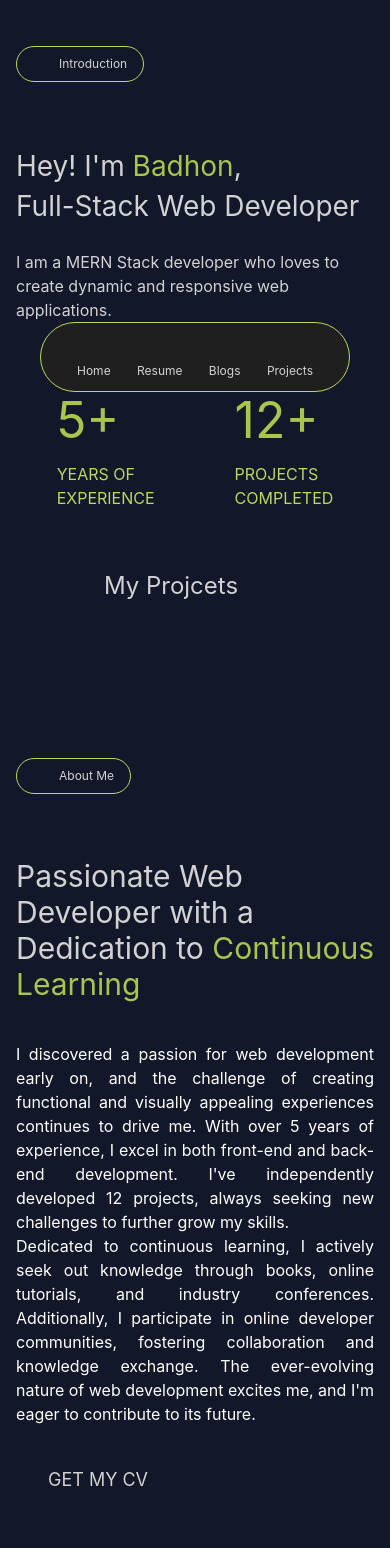
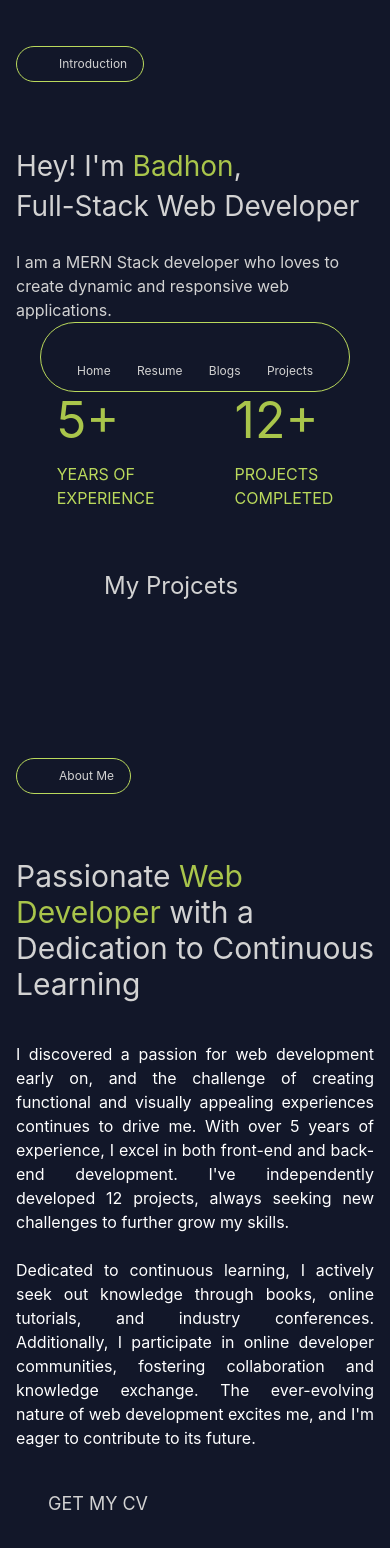
Before and after one commit to Badhon303/badhon, a React (Create React App) app: page / in a window 390 px wide. Shown: the part 440-1988 px from the top of the page. Built offline with nearby package versions, Linux system fonts and the light colour scheme; some icons are missing; what react-photo-view would draw is missing.

Commit message:
style modified

```diff
--- a/src/components/Navbar/MobileNav.js
+++ b/src/components/Navbar/MobileNav.js
@@ -3,7 +3,7 @@ import { Link } from "react-router-dom"
 
 const MobileNav = () => {
   return (
-    <div className="flex flex-row justify-between py-3 px-9 bg-base-100 border-[1px] border-accent rounded-full">
+    <div className="flex flex-row justify-between py-3 px-9 bg-[#121729] border-[1px] border-accent rounded-full">
       <Link to="/" className="icon flex flex-col items-center gap-1">
         <lord-icon
           src="https://cdn.lordicon.com/osuxyevn.json"
--- a/src/components/Typography/SectionHead.js
+++ b/src/components/Typography/SectionHead.js
@@ -1,11 +1,11 @@
-import React from 'react'
+import React from "react"
 
 const SectionHead = ({ children }) => {
-    return (
-        <h2 className='lg:text-5xl md:text-4xl text-3xl lg:leading-[60px] md:leading-[45px] leading-[36px] mt-12 mb-10 max-w-[670px]'>
-            {children}
-        </h2>
-    )
+  return (
+    <h2 className="lg:text-5xl md:text-4xl text-3xl lg:leading-[60px] md:leading-[45px] leading-[36px] mt-12 mb-10">
+      {children}
+    </h2>
+  )
 }
 
 export default SectionHead
--- a/src/layouts/Main.js
+++ b/src/layouts/Main.js
@@ -8,9 +8,9 @@ import MobileNav from "../components/Navbar/MobileNav"
 
 const Main = () => {
   return (
-    <div className="max-w-[1440px] mx-auto flex gap-10 lg:px-4 md:px-8 px-4">
+    <div className="max-w-[1600px] mx-auto flex gap-10 lg:px-4 md:px-8 px-4">
       <Suspense fallback={<Loader />}>
-        <div className="w-[380px] lg:block hidden">
+        <div className="w-[400px] lg:block hidden">
           <Profile />
         </div>
         <div className="lg:max-w-[1000px]">
--- a/src/pages/Homepage/AboutMe/AboutMe.js
+++ b/src/pages/Homepage/AboutMe/AboutMe.js
@@ -11,16 +11,16 @@ const AboutMe = () => {
     <section id="about" className="mb-16">
       <SectionTitle props={props} />
       <SectionHead>
-        Passionate Web Developer with a Dedication to{" "}
-        <span className="text-primary">Continuous Learning</span>
+        Passionate <span className="text-primary">Web Developer</span> with a
+        Dedication to Continuous Learning
       </SectionHead>
       <div data-aos="fade-up" data-aos-delay={"40"}>
-        <p className="text-white text-justify max-w-[800px]">
+        <p className="text-white text-justify">
           I discovered a passion for web development early on, and the challenge
           of creating functional and visually appealing experiences continues to
           drive me. With over 5 years of experience, I excel in both front-end
           and back-end development. I've independently developed 12 projects,
-          always seeking new challenges to further grow my skills. <br />
+          always seeking new challenges to further grow my skills. <br /> <br />
           Dedicated to continuous learning, I actively seek out knowledge
           through books, online tutorials, and industry conferences.
           Additionally, I participate in online developer communities, fostering
```
